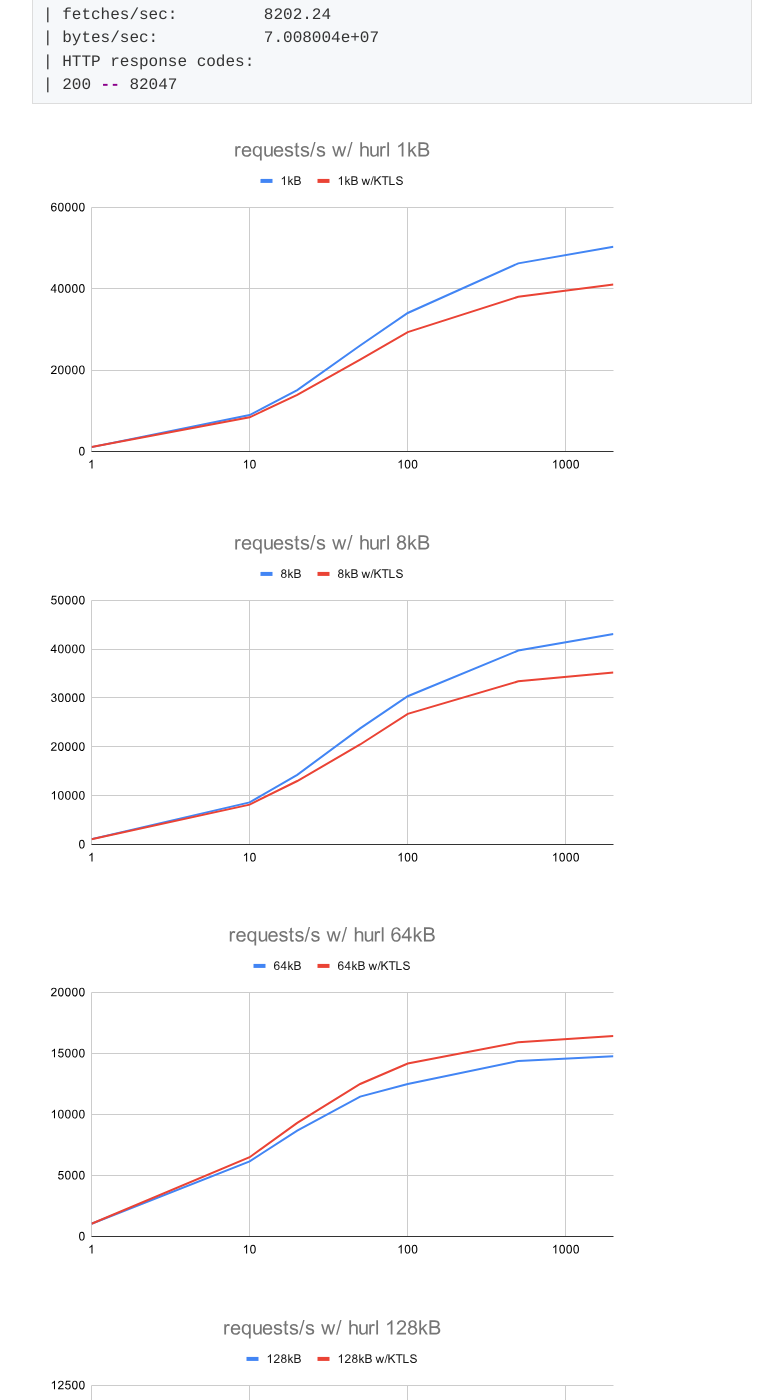
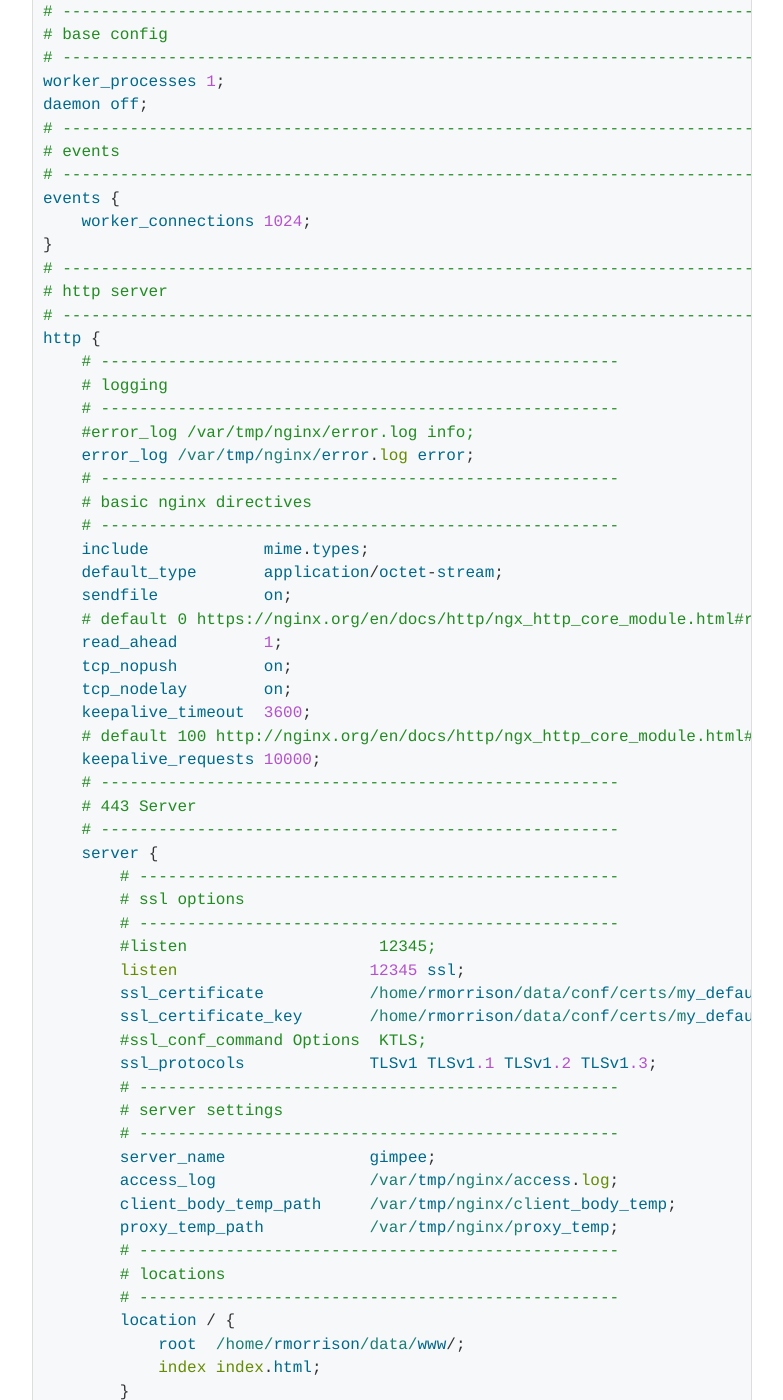
Before and after one commit to tinselcity/tinselcity.github.io, a Jekyll site: the page built from _posts/2023-2-21-SSL_sendfile.md, in a window 1280 px wide and 1400 px high, scrolled down 3840 px. Shown: the whole window, without its empty margins (248-1031 px from the left). Built offline with Jekyll 4.4.1, drawn with Linux system fonts in a browser that asks for light colours; some of the changed text lies outside the part shown.

Commit message:
working on SSL_sendfile post

````diff
--- a/_posts/2023-2-21-SSL_sendfile.md
+++ b/_posts/2023-2-21-SSL_sendfile.md
@@ -7,11 +7,11 @@
 
 Without doing too much code spelunking [OpenSSL](https://www.openssl.org/)'s implementation of [SSL_sendfile](https://www.openssl.org/docs/man3.1/man3/SSL_sendfile.html) appears to use the [`sendfile`](https://man7.org/linux/man-pages/man2/sendfile.2.html) system call to optimize away user space copying of:
 
-- `FILE`-->`<user-space application>`-->`socket`
+- `FILE`  -->  `<user-space application>`  -->  `socket`
 
 to just
 
-- `FILE`-->`socket`
+- `FILE`  -->  `socket`
 
 Running `nginx` and `curl`ing
 
@@ -81,7 +81,7 @@
 OpenSSL 3.0.8-dev 1 Nov 2022 (Library: OpenSSL 3.0.8-dev 1 Nov 2022)
 ```
 
-Building OpenSSL with `kTLS` support is _interesting_?   This might be out of date information but [I found it to be true](https://reviews.freebsd.org/rG671a35b176e4b3c445696a8b423db5f8de26c285) that OpenSSL does _not_ enable `kTLS` support by default, and it must be configured with a custom `openssl.cnf` configuration.
+Building OpenSSL with `kTLS` support is _interesting_?   This might be out of date information but [I found it to be true](https://reviews.freebsd.org/rG671a35b176e4b3c445696a8b423db5f8de26c285) that OpenSSL does _not_ enable `kTLS` support by default for their tool chain, and it must be configured with a custom `openssl.cnf` configuration.  Just something to be wary of if using `openssl` commands on the command line (eg. `openssl s_server` with the  `-sendfile`option).
 
 I added the following lines to a generic `openssl.cnf` file:
 ```diff
@@ -119,11 +119,110 @@
 ...
 ```
 
+If there's issues with building/configuring/testing `kTLS` support with OpenSSL please see this [GitHub Issue](https://github.com/openssl/openssl/issues/17451) which has lots of troubleshooting advice from OpenSSL dev's and users.  It helped me a lot.
+
 #### Building nginx and enabling
 
-- building nginx with openssl and enable
+To configure building nginx with a custom built OpenSSL library (in the nginx source tree)
+```sh
+nginx-1.23.2>./configure \
+  --with-http_ssl_module \
+  --with-openssl=<path_to_custom_openssl_src_tree> \
+  --with-openssl-opt=enable-ktls
+```
+
+I wanted pcre and h2 support as well so my specific configure line was:
+```sh
+nginx-1.23.2>./configure \
+  --with-pcre-jit \
+  --with-pcre \
+  --with-http_v2_module \
+  --with-http_ssl_module \
+  --with-openssl=/home/rmorrison/archive/openssl \
+  --with-openssl-opt=enable-ktls
+```
+
+Then just build as usual.
+
+One thing to note [in the nginx code](https://github.com/nginx/nginx/blob/2485681308bd8d3108da31546cb91bb97813a3fb/src/event/ngx_event_openssl.c#L1822) is how nginx tests if `kTLS` is enabled on the socket with the [`BIO_get_ktls_send`](https://www.openssl.org/docs/manmaster/man3/BIO_get_ktls_send.html) function:
+```sh
+BIO_get_ktls_send() returns 1 if the BIO is using the Kernel TLS data-path for sending. Otherwise, it returns zero. BIO_get_ktls_recv() returns 1 if the BIO is using the Kernel TLS data-path for receiving. Otherwise, it returns zero.
+```
+
+To configure the server to enable `SSL_sendfile` with `kTLS` (with an `ssl` listener)
+```perl
+sendfile on;
+ssl_conf_command Options  KTLS;
+```
+
+Here's an abridged version of my local test config:
+```perl
+# ------------------------------------------------------------------------------
+# base config
+# ------------------------------------------------------------------------------
+worker_processes 1;
+daemon off;
+# ------------------------------------------------------------------------------
+# events
+# ------------------------------------------------------------------------------
+events {
+    worker_connections 1024;
+}
+# ------------------------------------------------------------------------------
+# http server
+# ------------------------------------------------------------------------------
+http {
+    # ------------------------------------------------------
+    # logging
+    # ------------------------------------------------------
+    #error_log /var/tmp/nginx/error.log info;
+    error_log /var/tmp/nginx/error.log error;
+    # ------------------------------------------------------
+    # basic nginx directives
+    # ------------------------------------------------------
+    include            mime.types;
+    default_type       application/octet-stream;
+    sendfile           on;
+    # default 0 https://nginx.org/en/docs/http/ngx_http_core_module.html#read_ahead
+    read_ahead         1;
+    tcp_nopush         on;
+    tcp_nodelay        on;
+    keepalive_timeout  3600;
+    # default 100 http://nginx.org/en/docs/http/ngx_http_core_module.html#keepalive_requests
+    keepalive_requests 10000;
+    # ------------------------------------------------------
+    # 443 Server
+    # ------------------------------------------------------
+    server {
+        # --------------------------------------------------
+        # ssl options
+        # --------------------------------------------------
+        #listen                    12345;
+        listen                    12345 ssl;
+        ssl_certificate           /home/rmorrison/data/conf/certs/my_default.crt;
+        ssl_certificate_key       /home/rmorrison/data/conf/certs/my_default.key;
+        #ssl_conf_command Options  KTLS;
+        ssl_protocols             TLSv1 TLSv1.1 TLSv1.2 TLSv1.3;
+        # --------------------------------------------------
+        # server settings
+        # --------------------------------------------------
+        server_name               gimpee;
+        access_log                /var/tmp/nginx/access.log;
+        client_body_temp_path     /var/tmp/nginx/client_body_temp;
+        proxy_temp_path           /var/tmp/nginx/proxy_temp;
+        # --------------------------------------------------
+        # locations
+        # --------------------------------------------------
+        location / {
+            root  /home/rmorrison/data/www/;
+            index index.html;
+        }
+    }
+}
 
 
+
+```
 
 ### Load Testing
 
````
Also changed, not shown: other parts of _posts/2023-2-21-SSL_sendfile.md (+1 -1 lines).
